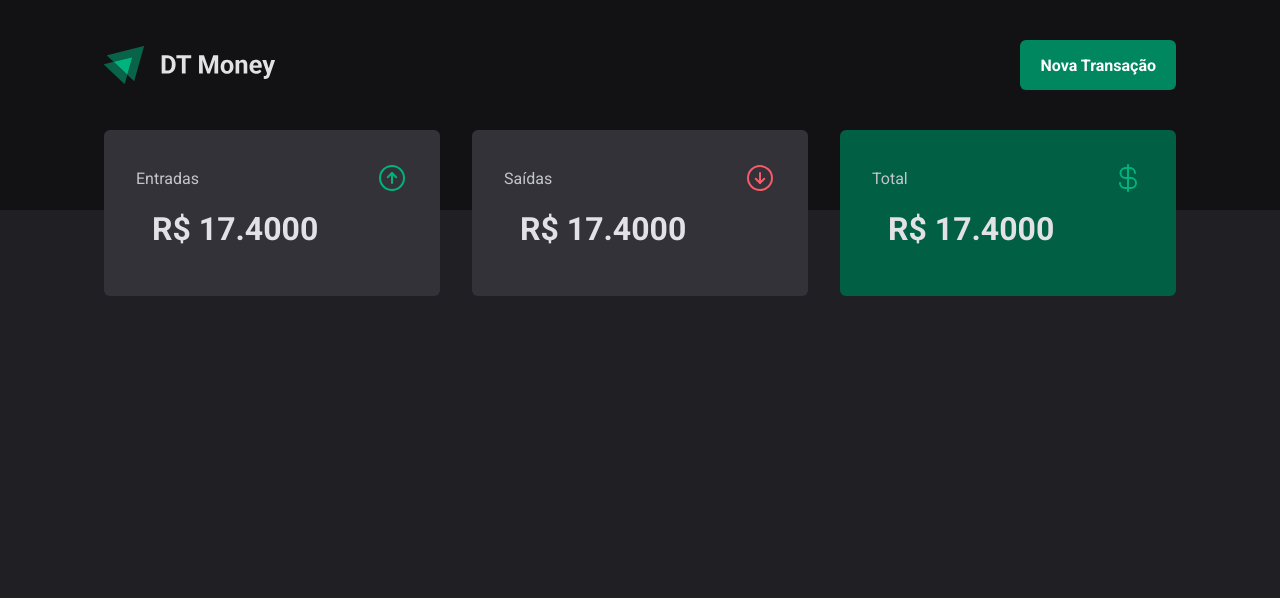
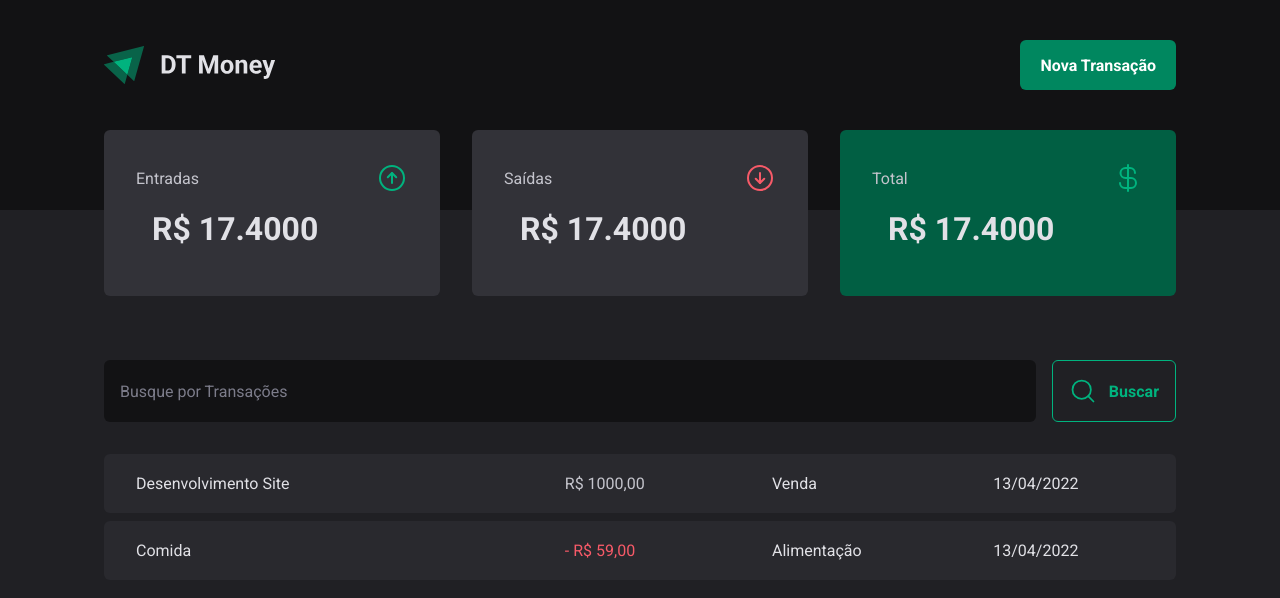
Before and after one commit to gabrielcomputacao/React-API-Performance, a React (Vite) app in the folder project-reactAPI/: page / in a window 1280 px wide. Shown: the top 598 px of the page. Built offline with nearby package versions, Linux system fonts and the light colour scheme.

Commit message:
feat: creating components transactions and form

```diff
--- /dev/null
+++ b/project-reactAPI/src/pages/Transactions/components/SearchForm/index.tsx
@@ -0,0 +1,14 @@
+import { MagnifyingGlass } from "phosphor-react";
+import { SearchFormContainer } from "./styles";
+
+export function SearchForm() {
+  return (
+    <SearchFormContainer>
+      <input type="text" placeholder="Busque por Transações" />
+      <button type="submit">
+        <MagnifyingGlass size={28} />
+        Buscar
+      </button>
+    </SearchFormContainer>
+  );
+}
--- /dev/null
+++ b/project-reactAPI/src/pages/Transactions/components/SearchForm/styles.ts
@@ -0,0 +1,41 @@
+import styled from "styled-components";
+
+export const SearchFormContainer = styled.form`
+  display: flex;
+  gap: 1rem;
+
+  input {
+    flex: 1;
+    border-radius: 6px;
+    border: 0;
+    background: ${(props) => props.theme["gray-900"]};
+    color: ${(props) => props.theme["gray-300"]};
+    padding: 1rem;
+
+    &::placeholder {
+      color: ${(props) => props.theme["gray-500"]};
+    }
+  }
+  button {
+    display: flex;
+    gap: 0.75rem;
+    align-items: center;
+
+    border: 0;
+    background: transparent;
+    padding: 1rem;
+    border: 1px solid ${(props) => props.theme["green-300"]};
+    font-weight: bold;
+    border-radius: 6px;
+    color: ${(props) => props.theme["green-300"]};
+
+    &:hover {
+      background: ${(props) => props.theme["green-500"]};
+
+      border-color: 1px solid ${(props) => props.theme["green-500"]};
+
+      color: ${(props) => props.theme.white};
+      transition: background-color 0.2s, color 0.2s;
+    }
+  }
+`;
--- a/project-reactAPI/src/pages/Transactions/index.tsx
+++ b/project-reactAPI/src/pages/Transactions/index.tsx
@@ -1,11 +1,41 @@
 import { Header } from "../../components/Header";
 import { Summary } from "../../components/Summary";
+import { SearchForm } from "./components/SearchForm";
+
+import {
+  PriceHighLight,
+  TransactionsContainer,
+  TransactionsTable,
+} from "./styles";
 
 export function Transactions() {
   return (
     <div>
       <Header />
       <Summary />
+      <TransactionsContainer>
+        <SearchForm />
+        <TransactionsTable>
+          <tbody>
+            <tr>
+              <td width="40%"> Desenvolvimento Site</td>
+              <td>
+                <PriceHighLight variant="income">R$ 1000,00</PriceHighLight>
+              </td>
+              <td>Venda</td>
+              <td>13/04/2022</td>
+            </tr>
+            <tr>
+              <td width="40%"> Comida</td>
+              <td>
+                <PriceHighLight variant="outcome">- R$ 59,00</PriceHighLight>
+              </td>
+              <td>Alimentação</td>
+              <td>13/04/2022</td>
+            </tr>
+          </tbody>
+        </TransactionsTable>
+      </TransactionsContainer>
     </div>
   );
 }
--- a/project-reactAPI/src/pages/Transactions/styles.ts
+++ b/project-reactAPI/src/pages/Transactions/styles.ts
@@ -0,0 +1,41 @@
+import styled from "styled-components";
+
+export const TransactionsContainer = styled.main`
+  width: 100%;
+  max-width: 1120px;
+  margin: 4rem auto 0;
+  padding: 0 1.5rem;
+`;
+
+export const TransactionsTable = styled.table`
+  width: 100%;
+  border-collapse: separate;
+  border-spacing: 0 0.5rem;
+  margin-top: 1.5rem;
+
+  td {
+    padding: 1.25rem 2rem;
+    background: ${(props) => props.theme["gray-700"]};
+
+    &:first-child {
+      border-top-left-radius: 6px;
+      border-bottom-left-radius: 6px;
+    }
+
+    &:last-child {
+      border-top-right-radius: 6px;
+      border-bottom-right-radius: 6px;
+    }
+  }
+`;
+
+interface PriceHighLightProps {
+  variant: "income" | "outcome";
+}
+
+export const PriceHighLight = styled.span<PriceHighLightProps>`
+  color: ${(props) =>
+    props.variant === "income"
+      ? props.theme["gray-300"]
+      : props.theme["red-300"]};
+`;
```
